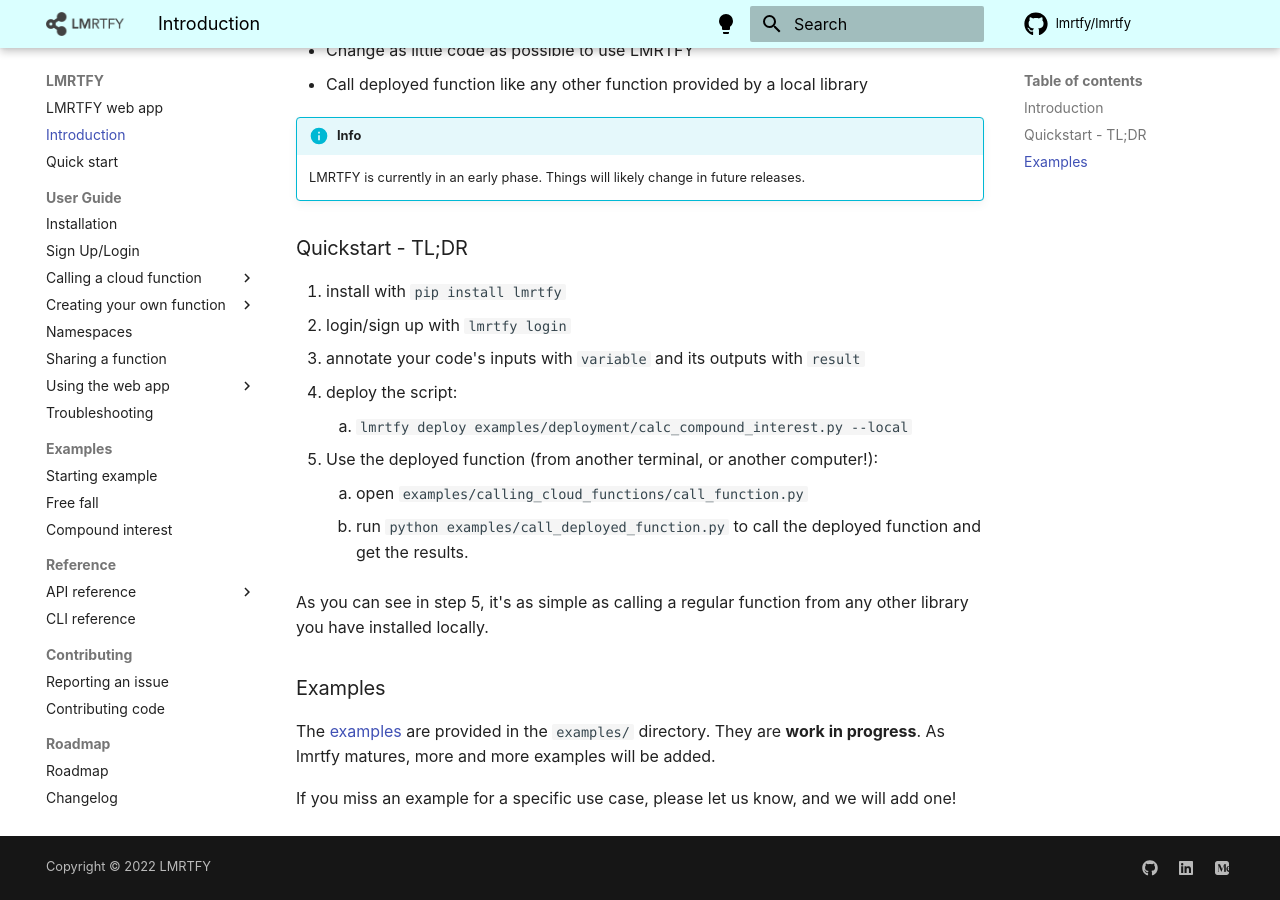
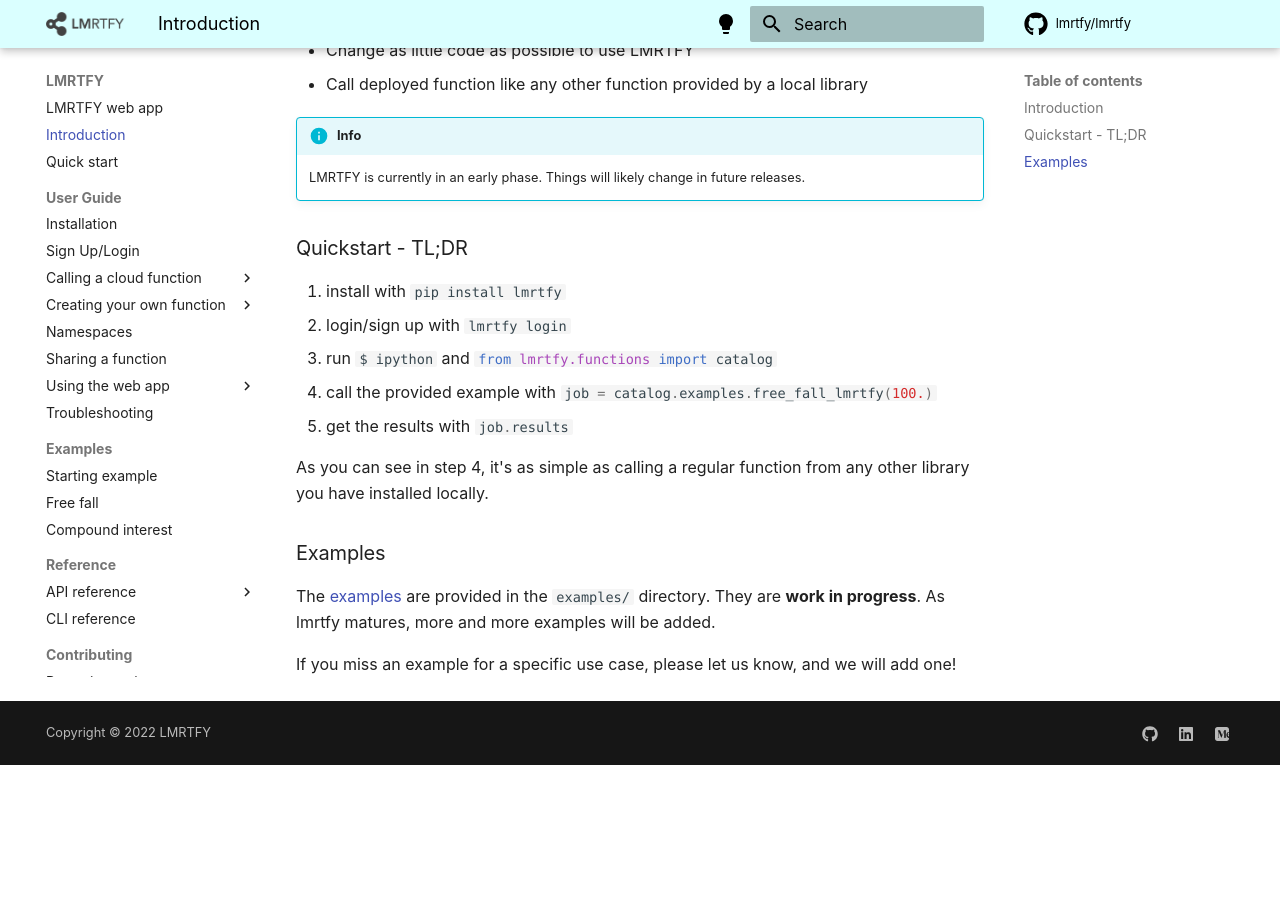
Before and after one commit to lmrtfy/lmrtfy, an MkDocs documentation site: the page built from docs/index.md, in a window 1280 px wide and 900 px high, scrolled down 846 px. Built offline with MkDocs 1.6.1 and Material for MkDocs 9.7.7, drawn with Linux system fonts in a browser that asks for light colours; comment, search, counter and statistics services are not loaded; the version menu is left out; after the commit the page ends 1611 px from its top, so only the background shows below that.

Commit message:
updated docs

```diff
--- a/docs/index.md
+++ b/docs/index.md
@@ -49,14 +49,11 @@ We strive to provide a frictionless developer experience:
 ## Quickstart - TL;DR
 1. install with `pip install lmrtfy`
 2. login/sign up with `lmrtfy login`
-3. annotate your code's inputs with `variable` and its outputs with `result`
-4. deploy the script:
-    5.  `lmrtfy deploy examples/deployment/calc_compound_interest.py --local`
-5. Use the deployed function (from another terminal, or another computer!):
-    6. open `examples/calling_cloud_functions/call_function.py`
-    7. run `python examples/call_deployed_function.py` to call the deployed function and get the results.
+3. run `$ ipython` and `#!py from lmrtfy.functions import catalog`
+4. call the provided example with `#!py job = catalog.examples.free_fall_lmrtfy(100.)`
+5. get the results with `#!py job.results`
 
-As you can see in step 5, it's as simple as calling a regular function from any other library
+As you can see in step 4, it's as simple as calling a regular function from any other library
 you have installed locally.
 
 ## Examples
```
Also changed, not shown: README.md (+4 -7 lines).
